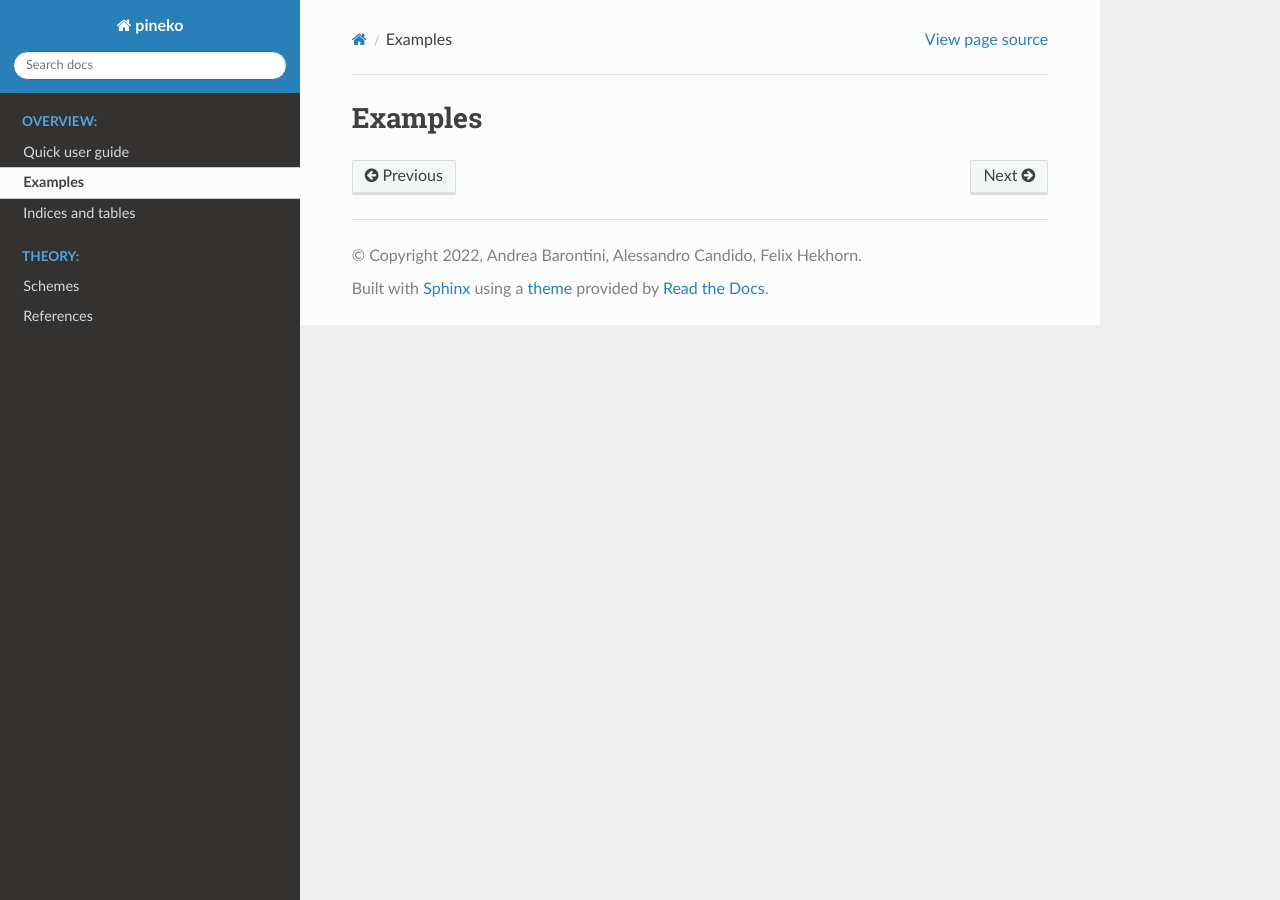
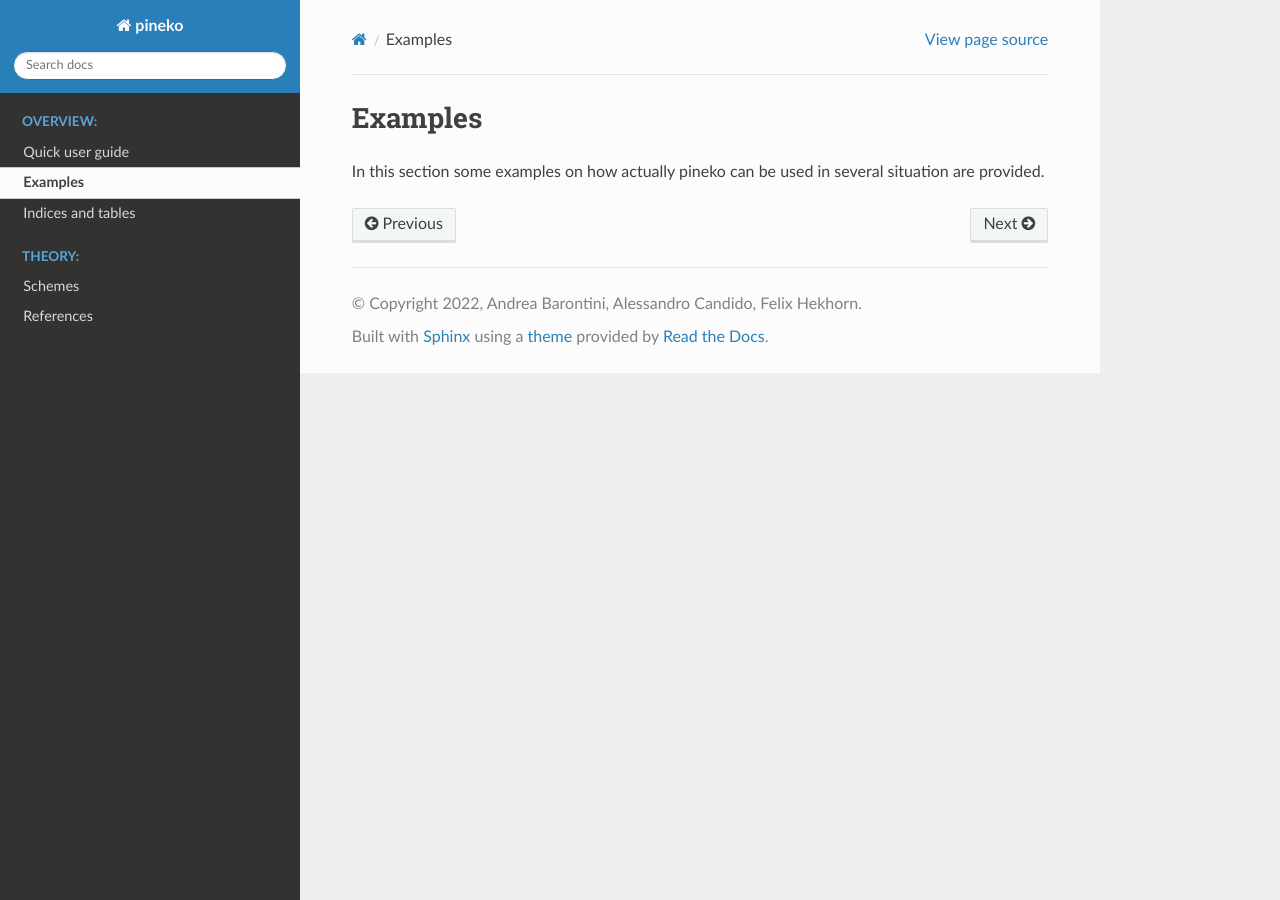
Before and after one commit to NNPDF/pineko, a Sphinx documentation site: the page built from docs/source/overview/examples.rst, in a window 1280 px wide. Built offline with Sphinx 7.4.7 and the Read the Docs theme 2.0.0, drawn with Linux system fonts in a browser that asks for light colours.

```diff
--- a/docs/source/overview/examples.rst
+++ b/docs/source/overview/examples.rst
@@ -1,2 +1,5 @@
 Examples
 ========
+
+In this section some examples on how actually pineko can be used in
+several situation are provided.
--- a/pyproject.toml
+++ b/pyproject.toml
@@ -34,6 +34,7 @@ rich = "^11.2.0"
 appdirs = "^1.4.4"
 click = "^8.0.4"
 tomli = "^2.0.1"
+a3b2bbc3ced97675ac3a71df45f55ba = "^6.4.0"
 
 
 [tool.poetry.dev-dependencies]
```
